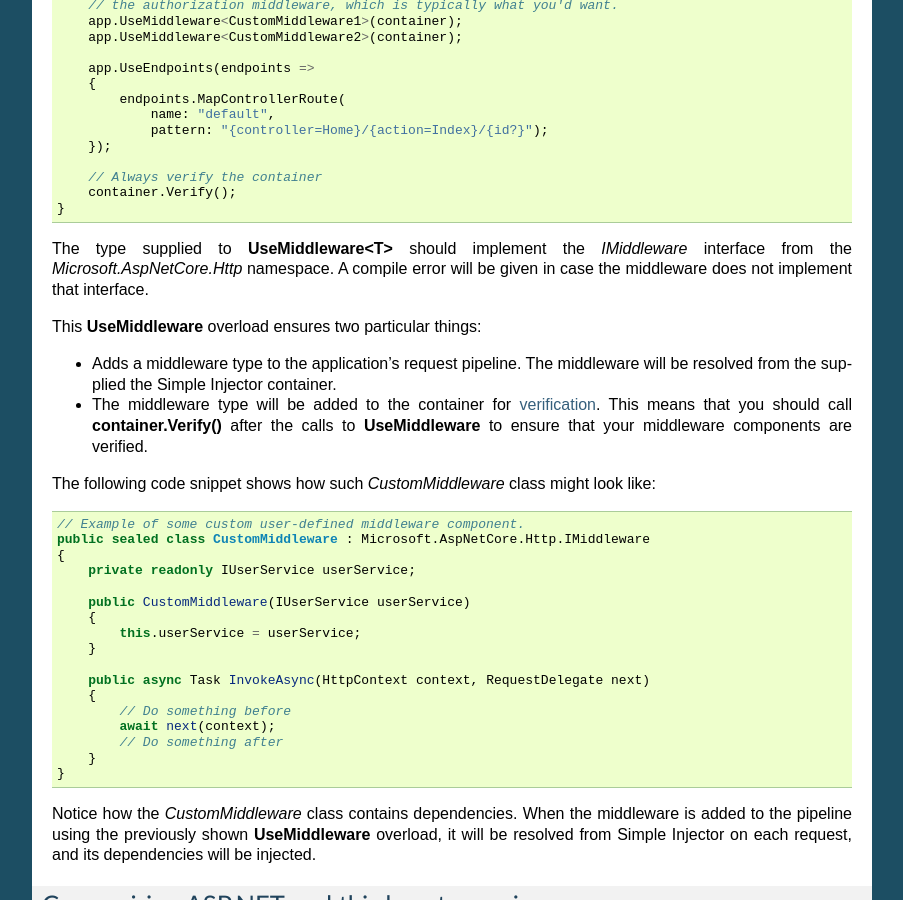
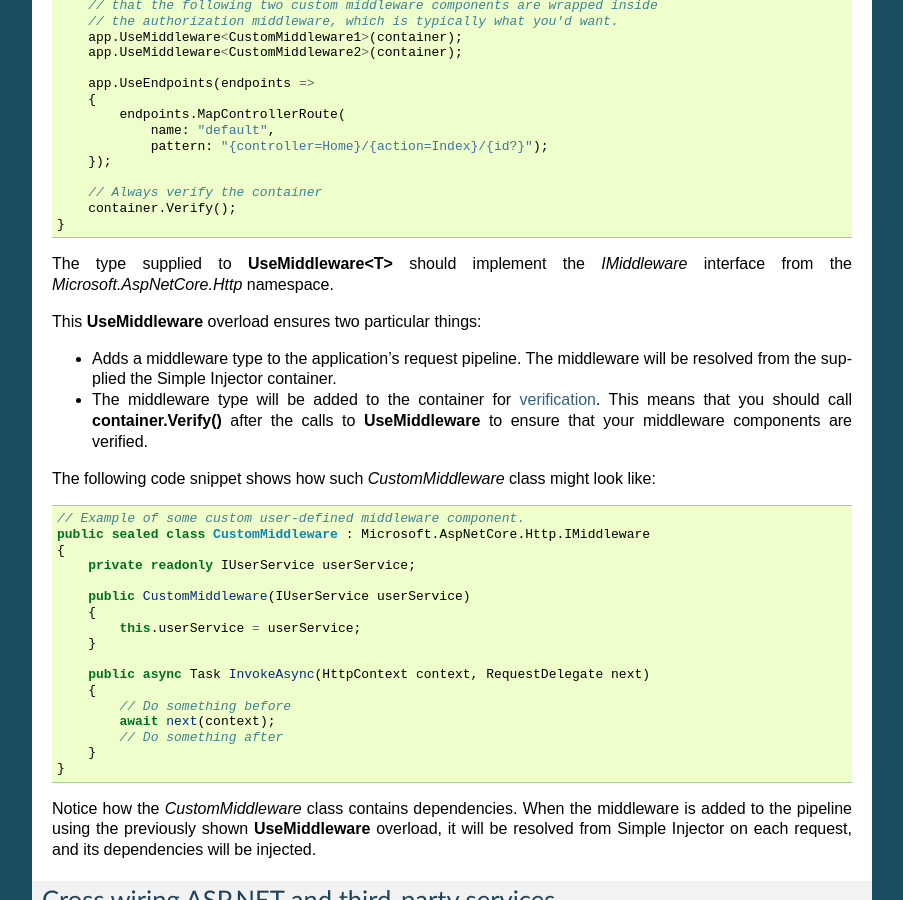
Before and after one commit to simpleinjector/Documentation, a Sphinx documentation site: the page built from source/aspnetintegration.rst, in a window 1280 px wide and 900 px high, scrolled down 4566 px. Shown: the whole window, without its empty margins (198-1101 px from the left). Built offline with Sphinx 7.4.7, drawn with Linux system fonts in a browser that asks for light colours; some of the changed text lies outside the part shown.

```diff
--- a/source/aspnetintegration.rst
+++ b/source/aspnetintegration.rst
@@ -282,7 +283,7 @@ The previous `Startup` snippet already showed how a custom middleware class can
         container.Verify();
     }
 
-The type supplied to **UseMiddleware<T>** should implement the `IMiddleware` interface from the `Microsoft.AspNetCore.Http` namespace. A compile error will be given in case the middleware does not implement that interface.
+The type supplied to **UseMiddleware<T>** should implement the `IMiddleware` interface from the `Microsoft.AspNetCore.Http` namespace.
 
 This **UseMiddleware** overload ensures two particular things:
 
```
Also changed, not shown: other parts of source/aspnetintegration.rst (+1 -0 lines).
